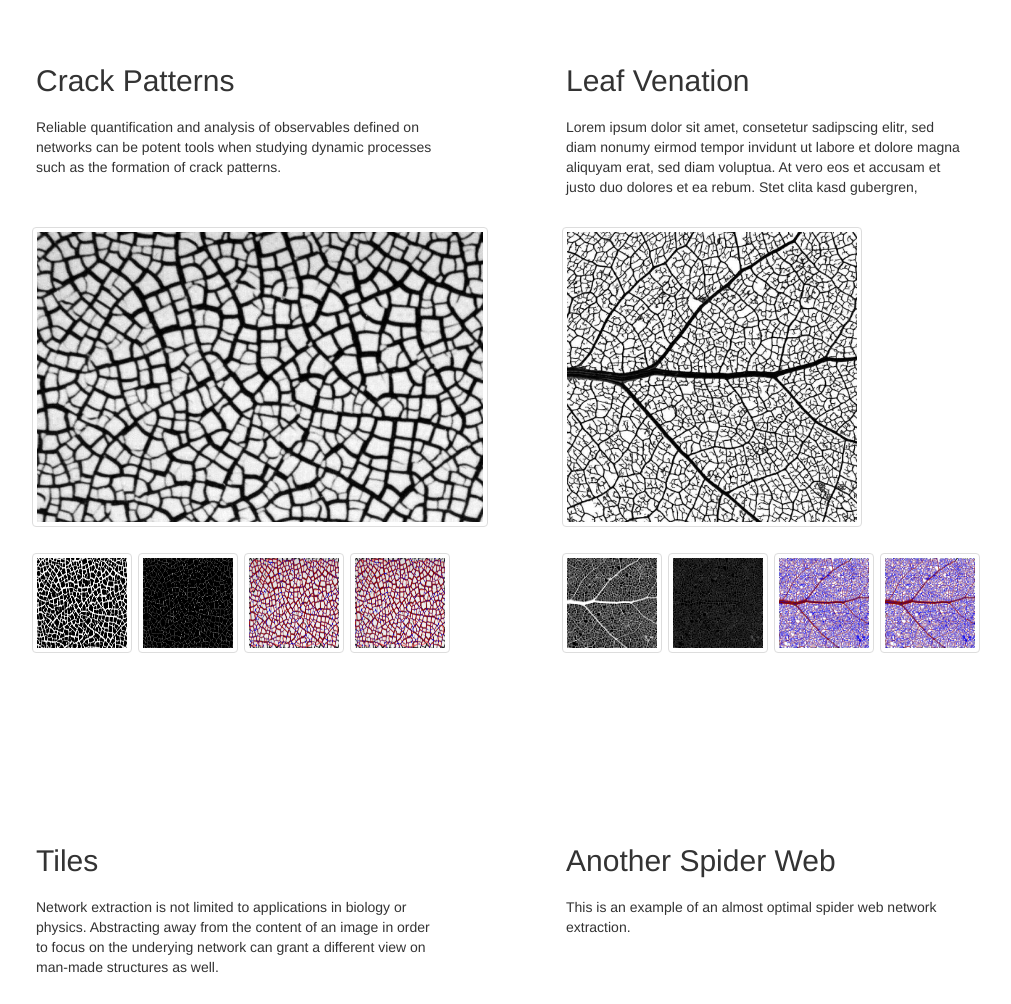
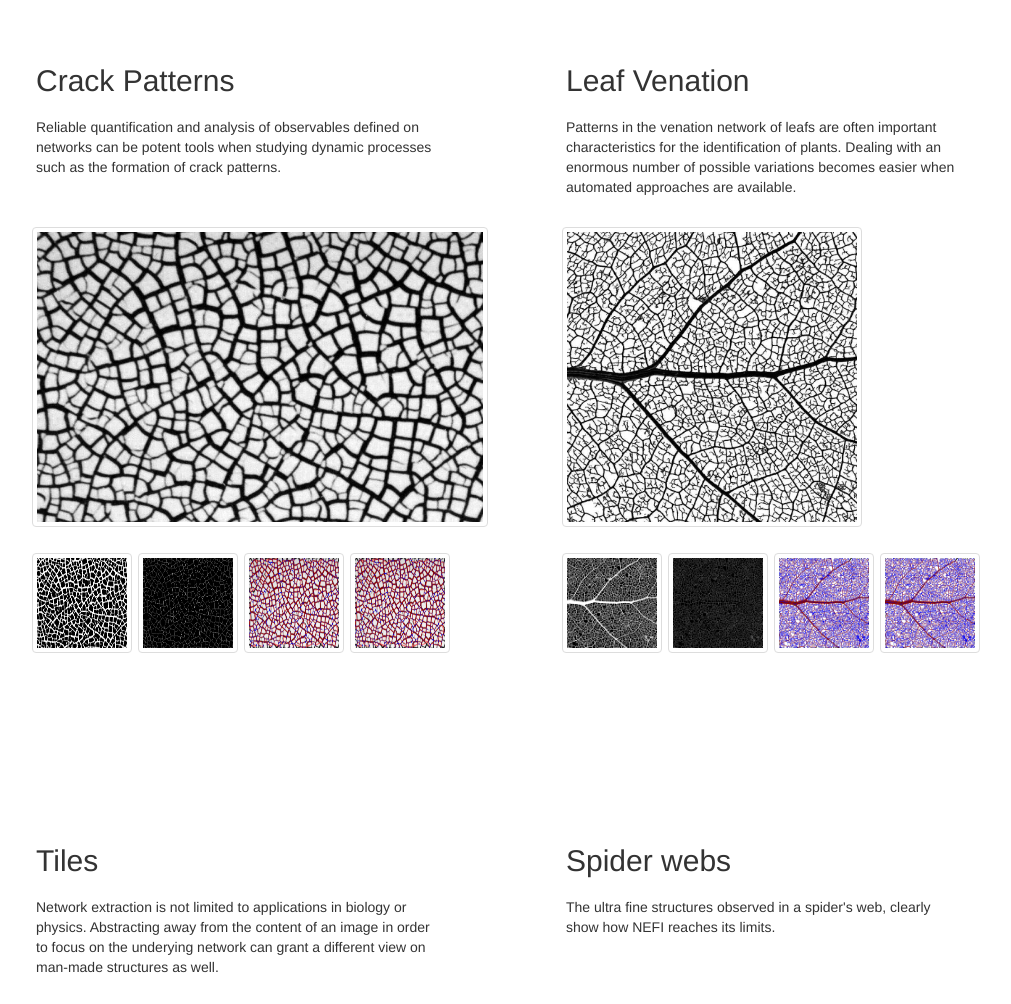
Before and after one commit to 05dirnbe/nefi_website, a PHP site: page /gallery.php in a window 1280 px wide. Shown: the part 847-1851 px from the top of the page, without its empty margins (53-1064 px from the left). Run offline with PHP 8.4, Linux system fonts and the light colour scheme; some libraries are stand-ins or nearby versions.

Commit message:
Fixed gallery page.

```diff
--- a/gallery.php
+++ b/gallery.php
@@ -54,9 +54,8 @@
     <div class="container">
     <div id="links">
         <div class="container">
-          <h2>A.Junius</h2>
-          <p>Lorem ipsum dolor sit amet, consetetur sadipscing elitr, sed diam nonumy eirmod tempor invidunt ut labore et dolore magna
-            aliquyam erat, sed diam voluptua. At vero eos et accusam et justo duo dolores et ea rebum. Stet clita kasd gubergren,</p>
+          <h2>A. Junius</h2>
+          <p>Automated characterization of pattern of veins of insect wings makes tedious manual inspection obsolete and can yield clues for robust species indentification.</p>
           <a href="./images/examples/large/a_junius/junius.jpeg" title="A.Junius Image" data-gallery>
                   <img src="./images/examples/large/a_junius/junius.jpeg" alt="image" class = "thumbnail">
               </a>
@@ -80,8 +79,7 @@
         </div>
         <div class="container">
           <h2>P. Polycephalum</h2>
-          <p>Lorem ipsum dolor sit amet, consetetur sadipscing elitr, sed diam nonumy eirmod tempor invidunt ut labore et dolore magna
-            aliquyam erat, sed diam voluptua. At vero eos et accusam et justo duo dolores et ea rebum. Stet clita kasd gubergren,</p>
+          <p>Detailed studies of the vein network topology of P. polycephalum might be helpful in understanding the intricate dynamics governing its internal flows.</p>
           <a href="./images/examples/large/poly/poly.jpeg" title="A.Junius Image" data-gallery>
                   <img src="./images/examples/large/poly/poly.jpeg" alt="<im></im>age" class = "thumbnail">
               </a>
@@ -127,8 +125,7 @@
         </div>
         <div class="container">
           <h2>Leaf Venation</h2>
-          <p>Lorem ipsum dolor sit amet, consetetur sadipscing elitr, sed diam nonumy eirmod tempor invidunt ut labore et dolore magna
-            aliquyam erat, sed diam voluptua. At vero eos et accusam et justo duo dolores et ea rebum. Stet clita kasd gubergren,</p>
+          <p>Patterns in the venation network of leafs are often important characteristics for the identification of plants. Dealing with an enormous number of possible variations becomes easier when automated approaches are available.</p>
           <a href="./images/examples/large/leaf_venation/leaf_venation.jpeg" title="Leaf Venation Image" data-gallery>
                   <img src="./images/examples/large/leaf_venation/leaf_venation.jpeg" alt="leaf_venation" class = "thumbnail">
           </a>
@@ -176,8 +173,8 @@
               </div>
         </div>
         <div class="container">
-          <h2>Another Spider Web</h2>
-          <p>This is an example of an almost optimal spider web network extraction.</p>
+          <h2>Spider webs</h2>
+          <p>The ultra fine structures observed in a spider's web, clearly show how NEFI reaches its limits.</p>
           <a href="./images/examples/large/web2/web2.jpg" title="Web #2 Image" data-gallery>
                   <img src="./images/examples/large/web2/web2.jpg" alt="image"" class="thumbnail">
               </a>
```
